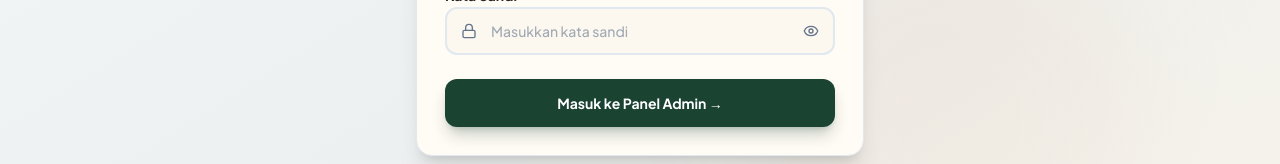
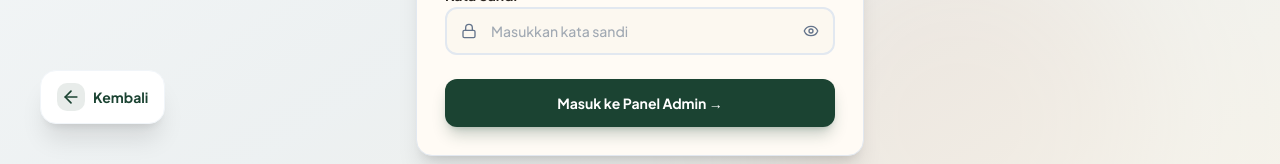
Before and after one commit to fadilahikhsan/Guyub-10, a Next.js app: page /login in a window 1280 px wide. Shown: the part 636-800 px from the top of the page. Built offline with nearby package versions, Linux system fonts and the light colour scheme; no server answers; the database is empty.

Commit message:
Add global floating Back button for better navigation

```diff
--- a/src/app/layout.tsx
+++ b/src/app/layout.tsx
@@ -3,6 +3,7 @@ import { Roboto, Bitter, Plus_Jakarta_Sans } from "next/font/google";
 import "./globals.css";
 import Navbar from "@/components/layout/Navbar";
 import Footer from "@/components/layout/Footer";
+import BackButton from "@/components/ui/BackButton";
 
 const roboto = Roboto({
   variable: "--font-roboto",
@@ -41,6 +42,7 @@ export default function RootLayout({
       <body className="min-h-full flex flex-col bg-background text-foreground">
         <Navbar />
         <main className="flex-1 flex flex-col">{children}</main>
+        <BackButton />
         <Footer />
       </body>
     </html>
--- /dev/null
+++ b/src/components/ui/BackButton.tsx
@@ -0,0 +1,31 @@
+"use client";
+
+import { useRouter, usePathname } from "next/navigation";
+import { ArrowLeft } from "lucide-react";
+import { useEffect, useState } from "react";
+
+export default function BackButton() {
+  const router = useRouter();
+  const pathname = usePathname();
+  const [mounted, setMounted] = useState(false);
+
+  useEffect(() => {
+    setMounted(true);
+  }, []);
+
+  // Jangan tampilkan di Beranda (/) atau halaman Admin (/admin...) karena admin punya layout sendiri
+  if (!mounted || pathname === "/" || pathname.startsWith("/admin")) return null;
+
+  return (
+    <button
+      onClick={() => router.back()}
+      className="fixed bottom-6 left-6 md:bottom-10 md:left-10 z-[60] flex items-center gap-2 px-4 py-3 bg-white text-primary rounded-2xl shadow-xl shadow-black/10 border border-slate-100 hover:bg-slate-50 hover:-translate-x-1 hover:shadow-2xl transition-all duration-300 group"
+      aria-label="Kembali ke halaman sebelumnya"
+    >
+      <div className="bg-primary/10 p-1 rounded-lg group-hover:bg-primary group-hover:text-white transition-colors">
+        <ArrowLeft className="w-5 h-5" />
+      </div>
+      <span className="font-bold text-sm hidden md:block">Kembali</span>
+    </button>
+  );
+}
```
